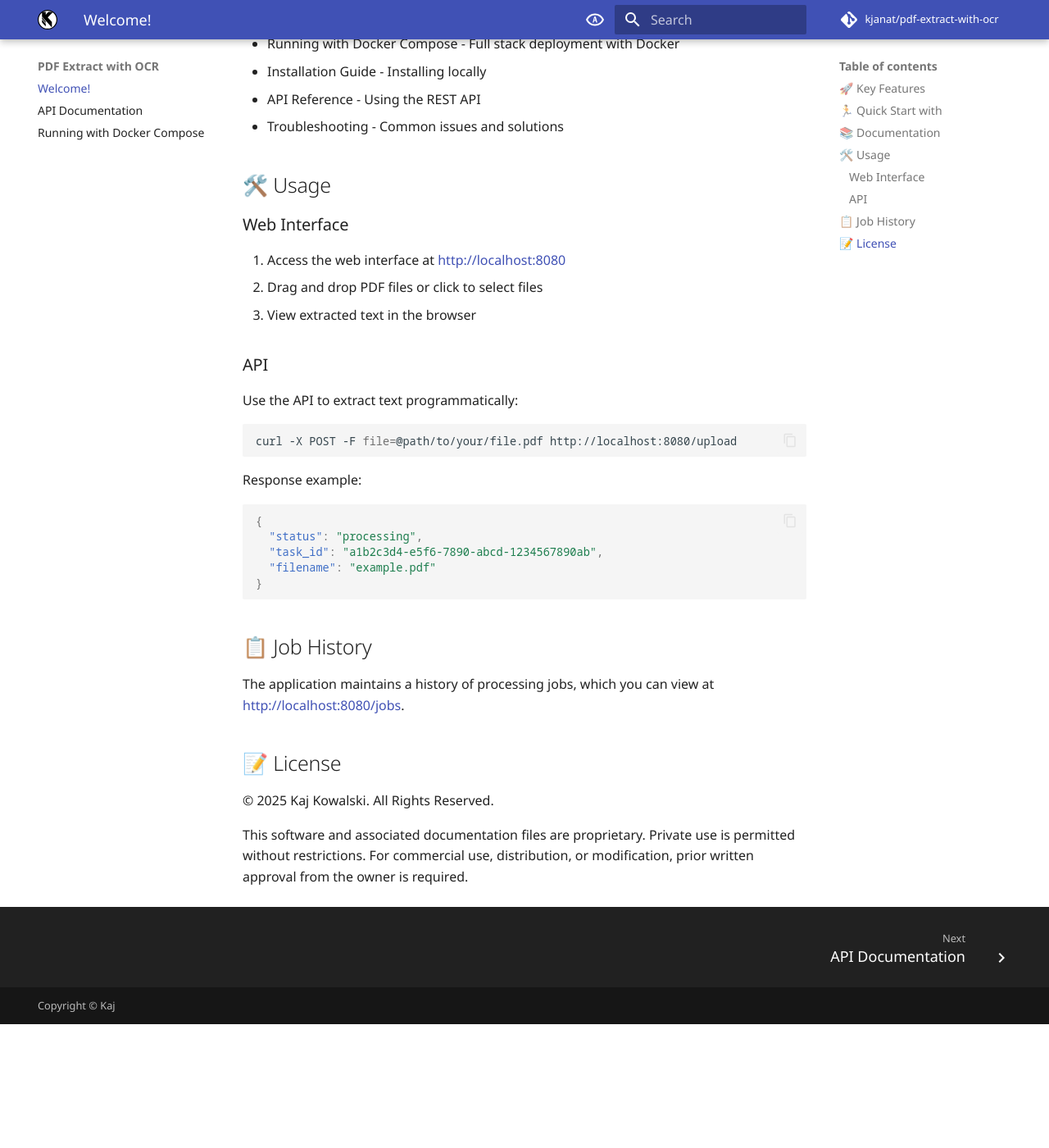
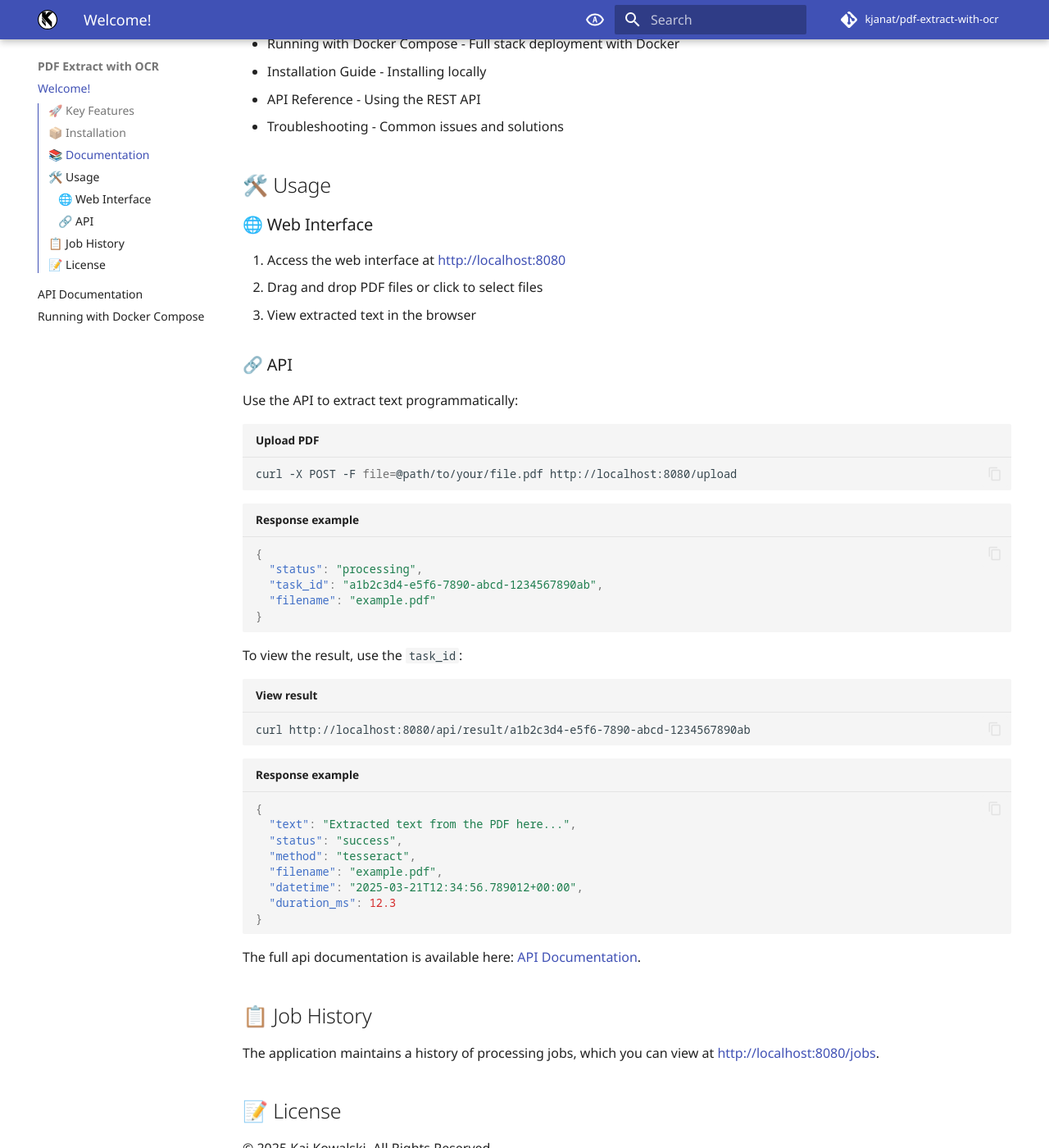
Before and after one commit to kjanat/pdf-extract-with-ocr, an MkDocs documentation site: the page built from docs/index.md, in a window 1280 px wide and 1400 px high, scrolled down 1551 px. Shown: the whole window at 82% size. Built offline with MkDocs 1.6.1 and Material for MkDocs 9.7.7, drawn with Linux system fonts in a browser that asks for light colours; plug-ins that fetch from the network failed and are left out; comment, search, counter and statistics services are not loaded; before the commit the page ends 2800 px from its top, so only the background shows below that; some of the changed text lies outside the part shown.

````diff
--- a/docs/index.md
+++ b/docs/index.md
@@ -3,7 +3,7 @@
 [![Commits](https://img.shields.io/github/commit-activity/m/kjanat/pdf-extract-with-ocr?label=commits&style=for-the-badge)](https://github.com/kjanat/pdf-extract-with-ocr/commits)
 [![GitHub last commit](https://img.shields.io/github/last-commit/kjanat/pdf-extract-with-ocr?style=for-the-badge&display_timestamp=committer)](https://github.com/kjanat/pdf-extract-with-ocr/pulse/monthly)
 [![Docker Pulls](https://img.shields.io/docker/pulls/kjanat/pdf-extract-with-ocr?style=for-the-badge)](https://hub.docker.com/r/kjanat/pdf-extract-with-ocr)
-[![GitHub Actions Workflow Status](https://img.shields.io/github/actions/workflow/status/kjanat/pdf-extract-with-ocr/ci?style=for-the-badge)](https://github.com/kjanat/pdf-extract-with-ocr/actions/workflows/ci.yml)
+[![GitHub Actions Workflow Status](https://img.shields.io/github/actions/workflow/status/kjanat/pdf-extract-with-ocr/ci.yml?style=for-the-badge)](https://github.com/kjanat/pdf-extract-with-ocr/actions/workflows/ci.yml)
 
 A Flask-based web application that intelligently extracts text from PDF files. It automatically determines whether the PDF contains selectable text or is a scanned document, using [PyMuPDF](https://github.com/pymupdf/PyMuPDF) for direct text extraction and [Tesseract OCR](https://github.com/tesseract-ocr/tesseract) for scanned images.
 
@@ -18,12 +18,14 @@
     - Local installation
     <!-- - Direct Docker image usage -->
 - **Multi-architecture Support** - Docker images built for: `amd64`, `arm64`, and `arm/v7`
-- **Web Interface and API Access** - Upload PDFs through a browser or programmatically
+- **Web Interface and API Access** - Upload PDFs through a browser
 
-## 🏃 Quick Start with
+## 📦 Installation
 
 === "Docker Compose"
     The recommended way to run the application is with Docker Compose, which sets up all necessary services (Flask, Redis, PostgreSQL) in a single command.
+
+    <div class="annotate" markdown>
 
     1. Download the [`docker-compose.yml`](https://github.com/kjanat/pdf-extract-with-ocr/blob/docker/docker-compose.yml) file:
 
@@ -56,8 +58,11 @@
 
     4. Open your browser and navigate to http://localhost:8080
 
+    </div>
+
+    1.  Default values will be used if not provided
+
 === "Clone and Run Locally"
-
     If you prefer to run the application locally without Docker, you can clone the repository and install the required dependencies.
 
     **Prerequisites**
@@ -100,20 +105,20 @@
 
     1. Clone the repository:
 
-        ```bash
+        ``` bash
         git clone https://github.com/kjanat/pdf-extract-with-ocr.git
         cd pdf-extract-with-ocr
         ```
 
     2. Install the required dependencies:
 
-        ```bash
+        ``` bash
         pip install -r requirements.txt
         ```
 
-    3. Start the flask application on port 8080:
+    3. Start the flask application on port `8080`:
 
-        ```bash
+        ``` bash
         FLASK_RUN_PORT=8080 flask run
         ```
 
@@ -161,29 +166,46 @@
 
 ## 🛠️ Usage
 
-### Web Interface
+### 🌐 Web Interface
 
 1. Access the web interface at http://localhost:8080
 2. Drag and drop PDF files or click to select files
 3. View extracted text in the browser
 
-### API
+### 🔗 API
 
 Use the API to extract text programmatically:
 
-```bash
+``` bash title="Upload PDF"
 curl -X POST -F file=@path/to/your/file.pdf http://localhost:8080/upload
 ```
 
-Response example:
-
-```json
+``` json title="Response example"
 {
   "status": "processing",
   "task_id": "a1b2c3d4-e5f6-7890-abcd-1234567890ab",
   "filename": "example.pdf"
 }
 ```
+
+To view the result, use the `task_id`:
+
+``` bash title="View result"
+curl http://localhost:8080/api/result/a1b2c3d4-e5f6-7890-abcd-1234567890ab
+```
+
+``` json title="Response example"
+{
+  "text": "Extracted text from the PDF here...",
+  "status": "success",
+  "method": "tesseract",
+  "filename": "example.pdf",
+  "datetime": "2025-03-21T12:34:56.789012+00:00",
+  "duration_ms": 12.3
+}
+```
+
+The full api documentation is available here: [API Documentation][API].
 
 ## 📋 Job History
 
@@ -194,3 +216,5 @@
 © 2025 Kaj Kowalski. All Rights Reserved.
 
 This software and associated documentation files are proprietary. Private use is permitted without restrictions. For commercial use, distribution, or modification, prior written approval from the owner is required.
+
+[API]: api.md "API Documentation"
--- a/mkdocs.yml
+++ b/mkdocs.yml
@@ -1,5 +1,5 @@
 site_name: PDF Extract with OCR
-site_url: https://kjanat.github.io/pdf-extract-with-ocr
+site_url: https://pdf-extract.kjanat.com
 site_description: Documentatie van Kaj op het gebied van geneeskunde, psychiatrie en web development.
 site_author: kjanat
 copyright: Copyright &copy; Kaj
@@ -66,6 +66,7 @@
     - navigation.indexes
     - navigation.sections
     - toc.follow
+    - toc.integrate
     - navigation.top
     - search.suggest
     - search.highlight
@@ -76,13 +77,15 @@
     - content.code.copy
     - content.code.annotate
     - content.tabs.link
+    - content.tooltips
 # watch:
 #   - includes
 plugins:
   - search
+  - privacy
   - git-revision-date-localized:
       type: date
-  # - git-authors
+  - git-authors
 extra:
   generator: false
 extra_css:
@@ -130,7 +133,9 @@
   - pymdownx.tasklist:
       custom_checkbox: true
   - pymdownx.tilde
-  - pymdownx.magiclink
-  # :
-  #     - user: kjanat
-  #     - repo: pdf-extract-with-ocr
+  - pymdownx.magiclink:
+      repo_url_shorthand: true
+      repo_url_shortener: true
+      user: kjanat
+      repo: pdf-extract-with-ocr
+  # - pymdownx.saneheaders
````
Also changed, not shown: other parts of docs/index.md (+1 -1 lines), README.md (+4 -4 lines), 2 other files.
